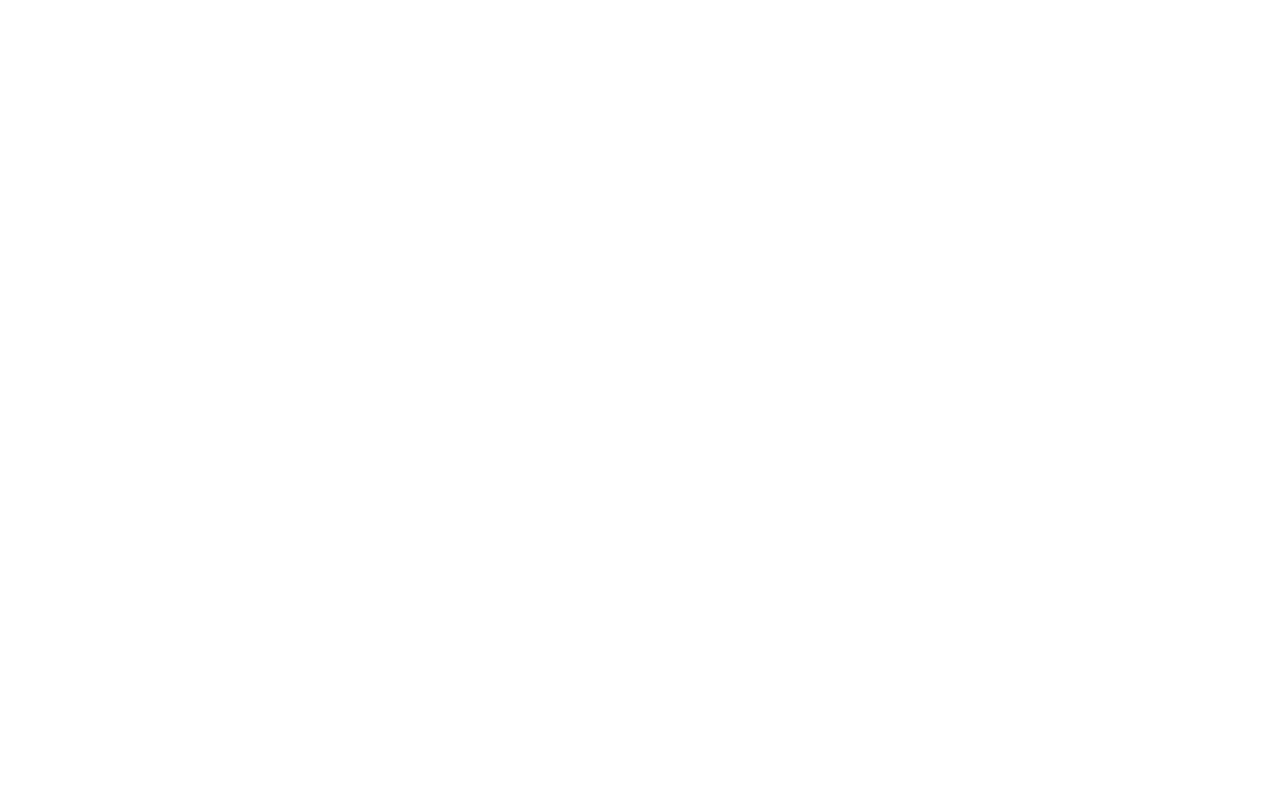
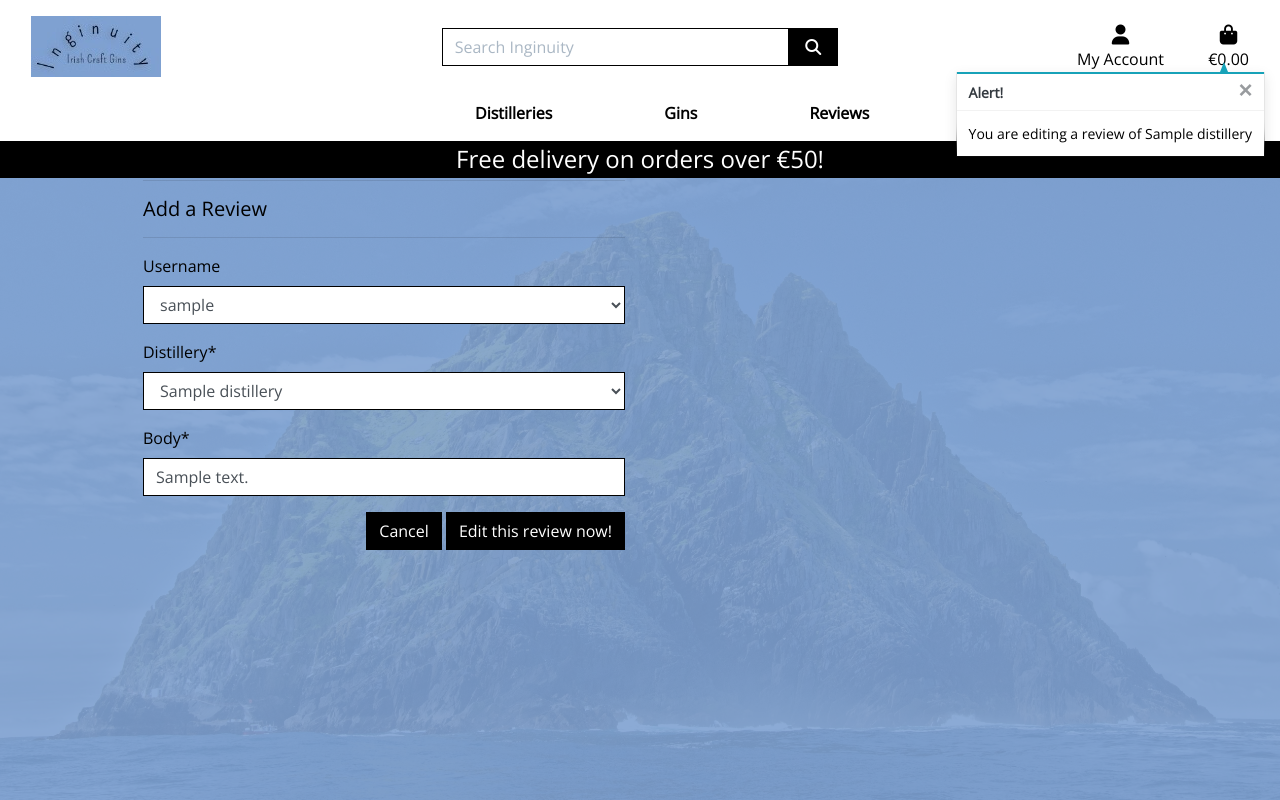
Before and after one commit to ConacBreslin/inginuity, a Django app: page /reviews/edit/1/ in a window 1280 px wide. Before the commit the page is empty. Run offline with Django 3.2, Linux system fonts and the light colour scheme; a user stored in the database is signed in; tables that the repository leaves empty hold one stand-in row (values such as "Sample post"); some libraries are stand-ins or nearby versions.

Commit message:
Add edit_review page and links

```diff
--- a/distilleries/views.py
+++ b/distilleries/views.py
@@ -47,7 +47,7 @@
                 )
         else:
             messages.error(
-                request, 'This distillery failed to add. ' +
+                request, 'This distillery was not added. ' +
                 'Please check the form is valid.'
                 )
     else:
--- a/gins/views.py
+++ b/gins/views.py
@@ -66,7 +66,7 @@
             return redirect(reverse('add_gin'))
         else:
             messages.error(
-                request, 'This gin failed to add. ' +
+                request, 'This gin was not added. ' +
                 'Please check the form is valid.'
                 )
     else:
--- a/profiles/views.py
+++ b/profiles/views.py
@@ -18,7 +18,7 @@
             messages.success(request, 'You updated your profile')
         else:
             messages.error(
-                request, 'Your update failed. Please check' +
+                request, 'Your profile did not update. Please check' +
                 ' the form is valid.')
     else:
         form = UserProfileForm(instance=profile)
--- a/reviews/templates/reviews/edit_review.html
+++ b/reviews/templates/reviews/edit_review.html
@@ -0,0 +1,36 @@
+{% extends "base.html" %}
+{% load static %}
+
+{% block page_header %}
+    <div class="container header-container">
+        <div class="row">
+            <div class="col"></div>
+        </div>
+    </div>
+{% endblock %}
+
+{% block content %}
+    <div class="overlay"></div>
+    <div class="container">
+        <div class="row">
+            <div class="col-12 col-md-6">
+                <hr>
+                <h5>Add a Review</h5>
+                <hr>
+            </div>
+        </div>
+
+        <div class="row">
+            <div class="col-12 col-md-6">
+                <form method="POST" action="{% url 'add_review' %}" class="form mb-2">
+                    {% csrf_token %}
+                    {{ form | crispy }}
+                    <div class="text-right">
+                        <a class="btn btn-outline-black rounded-0" href="{% url 'reviews' %}">Cancel</a>
+                        <button class="btn btn-black rounded-0" type="submit">Edit this review now!</button>
+                    </div>
+                </form>
+            </div>
+        </div>
+    </div>
+{% endblock %}
--- a/reviews/views.py
+++ b/reviews/views.py
@@ -57,7 +57,7 @@
                 )
         else:
             messages.error(
-                request, 'This review failed to add. ' +
+                request, 'This review was not added. ' +
                 'Please check the form is valid.'
                 )
     else:
--- a/templates/base.html
+++ b/templates/base.html
@@ -72,6 +72,7 @@
                                 {% if request.user.is_superuser %}
                                     <a href="{% url 'add_gin' %}" class="dropdown-item">Manage Gins</a>
                                     <a href="{% url 'add_distillery' %}" class="dropdown-item">Manage Distilleries</a>
+                                    <a href="{% url 'reviews' %}" class="dropdown-item">Manage Reviews</a>
                                     {% endif %}
                                 <a href="{% url 'profile' %}" class="dropdown-item">My Profile</a>
                                 <a href="{% url 'account_logout' %}" class="dropdown-item">Logout</a>
```
Also changed, not shown: reviews/templates/reviews/add_review.html (+2 -5 lines).
